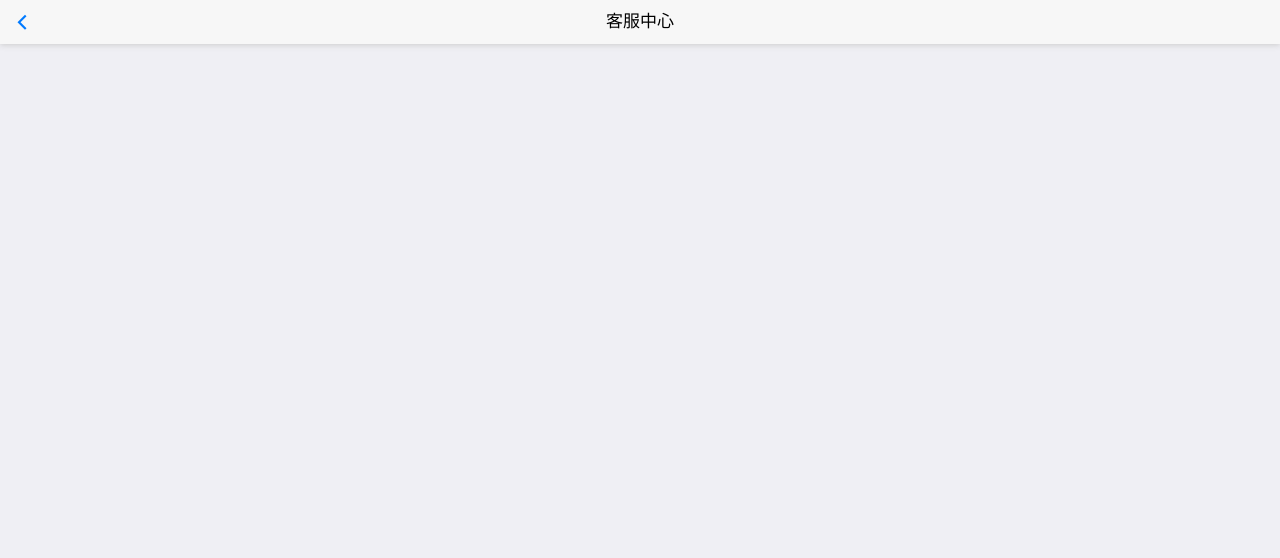
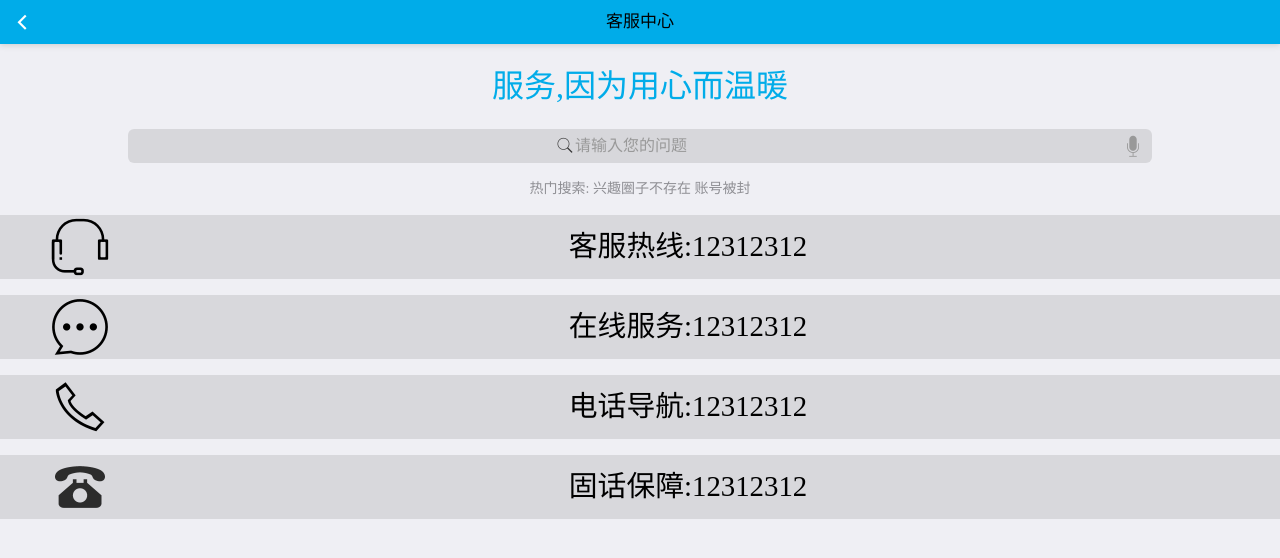
Before and after one commit to zjxWeb/interst, a plain HTML site: page myServer.html in a window 1280 px wide. Drawn offline with Linux system fonts and the light colour scheme.

Commit message:
my/my_M/my_S/

```diff
--- a/css/style.css
+++ b/css/style.css
@@ -1,7 +1,8 @@
 /*-----------------全局的css-------------------*/
 *{margin: 0; padding: 0; list-style: none; font-family: "黑体"/* PingFangSC-Regular, sans-serif */;}
 .mui-bar.mui-bar-nav{  /* 顶部bar的颜色*/
-	background-color: #2196f3;
+	/* background-color: #2196f3;  */
+	background-color:#00ACE9;
 }
 .mui-action-back{
 	color: #FFFFFF;
@@ -138,3 +139,31 @@
 	margin-top: 1rem;
 	margin-left: 30%;
 }
+/* ------------------------------mySever.html------------------------------- */
+.mysever_title{
+	font-size: 2rem;
+	color: #01ACE9;
+	/* background-color: pink; */
+	width: 80%;
+	text-align: center;
+	margin-top: 2rem;
+	margin-left: 10%;
+}
+.my_serve_list li img{
+	height: 4rem;
+	margin-left: 3rem;
+
+}
+.my_serve_list li p{
+	color: black;
+	/* background-color: pink; */
+	margin-left: 6rem;
+	font-size: 1.8rem;
+	margin-top: -3rem;
+	text-align: center;
+}
+.my_serve_list li{
+	background-color: #D8D8DC;
+	height: 4rem;
+	margin-top: 1rem;
+}
--- a/myServer.html
+++ b/myServer.html
@@ -6,6 +6,7 @@
 		<title></title>
 		<meta name="viewport" content="width=device-width,initial-scale=1,minimum-scale=1,maximum-scale=1,user-scalable=no" />
 		<link href="css/mui.min.css" rel="stylesheet" />
+		<link rel="stylesheet" href="css/style.css">
 	</head>
 
 	<body>
@@ -13,6 +14,39 @@
 		    <a class="mui-action-back mui-icon mui-icon-left-nav mui-pull-left"></a>
 		    <h1 class="mui-title">客服中心</h1>
 		</header>
+		<div class="mui-content">
+			<p class="mysever_title">服务,因为用心而温暖</p>
+			<div class="mui-input-row mui-search" style=" width: 80%;margin-left: 10%;margin-top: 2rem" >
+				<input type="search" class="mui-input-clear mui-input-speech" placeholder="请输入您的问题">
+			</div>
+			<p style="text-align: center;">热门搜索:   兴趣圈子不存在   账号被封   </p>
+
+			<div>
+
+				<ul class="my_serve_list">
+					<li>
+						<img src="img/my_kefu.png" alt="">
+						<p>客服热线:12312312</p>
+					</li>
+					<li>
+						<img src="img/my_zaixian.png" alt="">
+						<p>在线服务:12312312</p>
+					</li>
+					<li>
+						<img src="img/my_dianhua.png" alt="">
+						<p>电话导航:12312312</p>
+					</li>
+					<li>
+						<img src="img/my_guhua.png" alt="">
+						<p>固话保障:12312312</p>
+					</li>
+
+
+				</ul>
+
+			</div>
+		</div>
+
 		<script src="js/mui.min.js"></script>
 		<script type="text/javascript">
 			mui.init()
```
Also changed, not shown: my.html (+17 -4 lines), myMaterial.html (+5 -3 lines), img/my_dianhua.png (added), img/my_guhua.png (added), img/my_zaixian.png (added).
